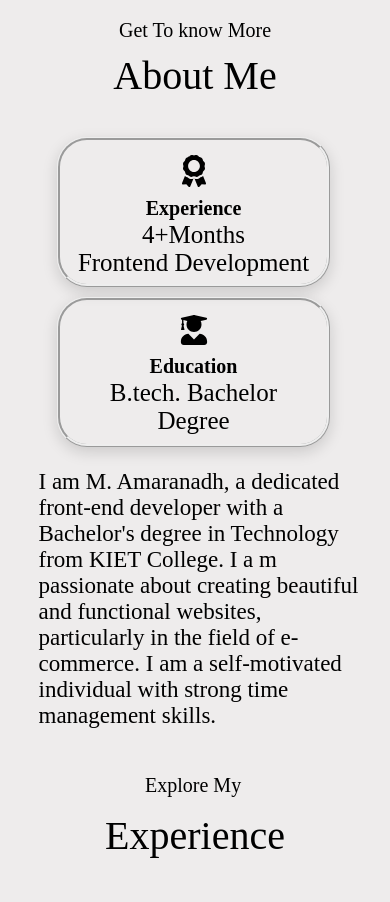
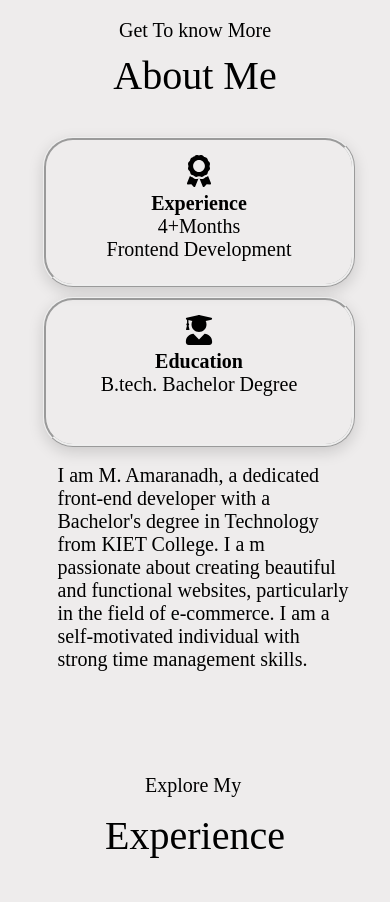
Before and after one commit to Amaranadh9989/Amaranadh_portfolio, a React (Create React App) app: page / in a window 390 px wide. Shown: the part 820-1722 px from the top of the page. Built offline with nearby package versions, Linux system fonts and the light colour scheme.

Commit message:
responsive testing17

```diff
--- a/src/components/About.css
+++ b/src/components/About.css
@@ -200,9 +200,17 @@ font-size: 20px;
     }
 }
 @media screen and (max-width: 400px) {
+    .About{
+        height:750px;
+    }
+    .edu_box,.exp_box{
+        top:5vh ;
+        width: 80%;
+        margin: 5px 35px;
+        font-size: 20px;
+    }
     .introduction_para {
-        width:85%;
-        margin:20px 20px;
+       font-size: 20px;
     }
 }
 @media screen and (max-width:380px){
```
